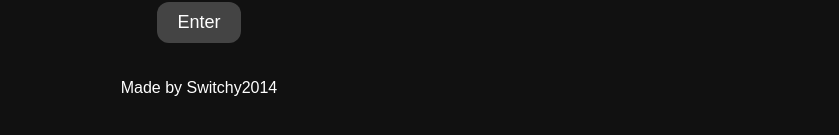
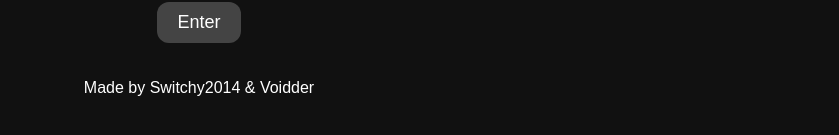
Before and after one commit to Switchy2014/Voidders-wiki, a plain HTML site: page index.html in a window 1280 px wide. Shown: the part 341-476 px from the top of the page, without its empty margins (441-1280 px from the left). Drawn offline with Linux system fonts and the light colour scheme.

Commit message:
Update index.html

```diff
--- a/index.html
+++ b/index.html
@@ -55,7 +55,7 @@
 
     <!-- FOOTER -->
     <footer>
-        <p>Made by Switchy2014</p>
+        <p>Made by Switchy2014 & Voidder</p>
     </footer>
 
     <!-- JS -->
```
